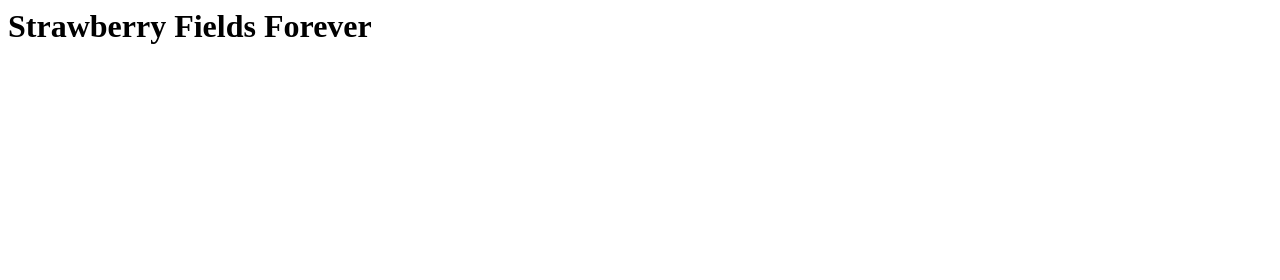
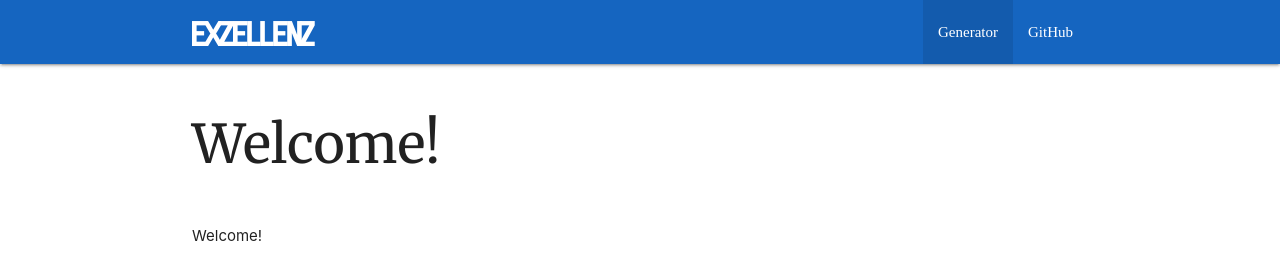
Before and after one commit to just-max/exzellenz, a plain HTML site: page docs/index.html in a window 1280 px wide. Drawn offline with nearby package versions, Linux system fonts and the light colour scheme; a web font is replaced by a local one.

Commit message:
First html for generator.

```diff
--- /dev/null
+++ b/docs/default.css
@@ -0,0 +1,21 @@
+@font-face {
+  font-family: exzellenz;
+  src: url(fonts/exzellenz.ttf);
+}
+
+.header-nav-link, .collapsible-header {
+    font-family: "Muli";
+}
+
+.brand-logo {
+    font-family: "exzellenz";
+    top: 0.15em;
+}
+
+.header {
+    font-family: "Merriweather";
+}
+
+.text-body, .collapsible-body {
+    font-family: "Roboto";
+}
--- a/docs/index.html
+++ b/docs/index.html
@@ -1 +1,63 @@
-<h1>Strawberry Fields Forever</h1>
+<!DOCTYPE html>
+<html>
+<head>
+    <title>Exzellenz Generator</title>
+
+    <link rel="icon" href=favicon.ico>
+
+    <link href="https://cdnjs.cloudflare.com/ajax/libs/materialize/1.0.0/css/materialize.min.css" rel="stylesheet">
+
+    <link href="https://fonts.googleapis.com/icon?family=Material+Icons" rel="stylesheet">
+    <link href="https://fonts.googleapis.com/css?family=Merriweather|Muli|Roboto&display=swap" rel="stylesheet">
+
+    <link href="default.css" rel="stylesheet">
+
+    <meta name="viewport" content="width=device-width, initial-scale=1.0"/>
+    <meta charset="UTF-8">
+</head>
+
+<body>
+<div class="navbar-fixed">
+    <nav>
+        <div class="blue darken-3 nav-wrapper">
+            <div class="container">
+                <a href="#" data-target="sidebar-mobile" class="sidenav-trigger"><i class="material-icons">menu</i></a>
+                <a href="index.html" class="brand-logo">EXZELLENZ</a>
+                <ul id="nav-mobile" class="right hide-on-med-and-down">
+                    <li class="active"><a class="header-nav-link" href="index.html">Generator</a></li>
+					<li><a class="header-nav-link" href="https://github.com/just-max/exzellenz">GitHub</a></li>
+                </ul>
+            </div>
+        </div>
+    </nav>
+</div>
+
+<ul class="sidenav" id="sidebar-mobile">
+    <li class="active"><a class="header-nav-link" href="index.html">Generator</a></li>
+	<li><a class="header-nav-link" href="https://github.com/just-max/exzellenz">GitHub</a></li>
+</ul>
+
+
+
+ <div class="container">
+     <div class="section">
+         <h2 class="header">Welcome!</h2>
+     </div>
+     <p>Welcome!</p>
+ </div>
+
+
+
+<script src="https://cdnjs.cloudflare.com/ajax/libs/materialize/1.0.0/js/materialize.min.js"></script>
+<script>
+  document.addEventListener('DOMContentLoaded', function() {
+    var elems = document.querySelectorAll('.sidenav');
+    var instances = M.Sidenav.init(elems);
+    var parallaxElems = document.querySelectorAll('.parallax');
+    var instances = M.Parallax.init(parallaxElems);
+    var collapsibleElems = document.querySelectorAll('.collapsible');
+    var instances = M.Collapsible.init(collapsibleElems);
+  });
+</script>
+</body>
+</html>
```
Also changed, not shown: docs/fonts/exzellenz.ttf (added).
